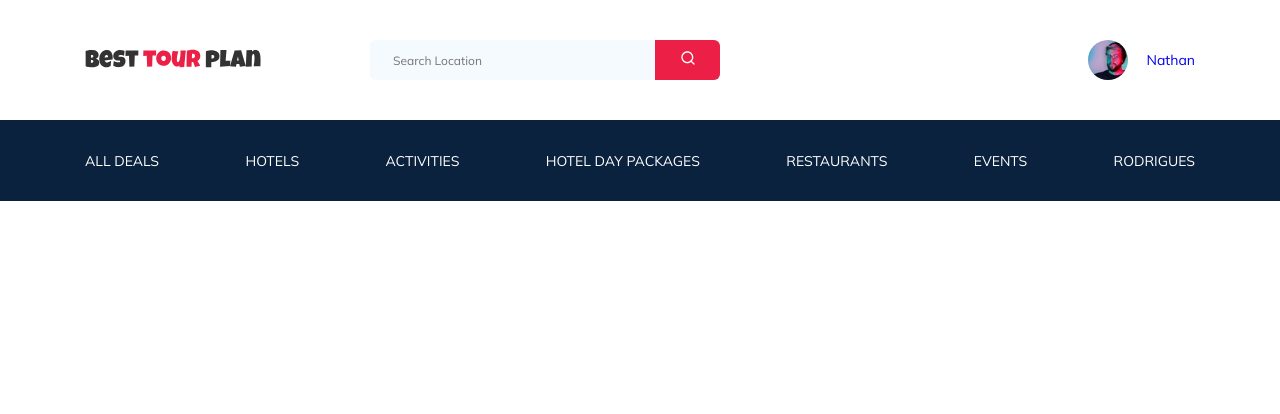
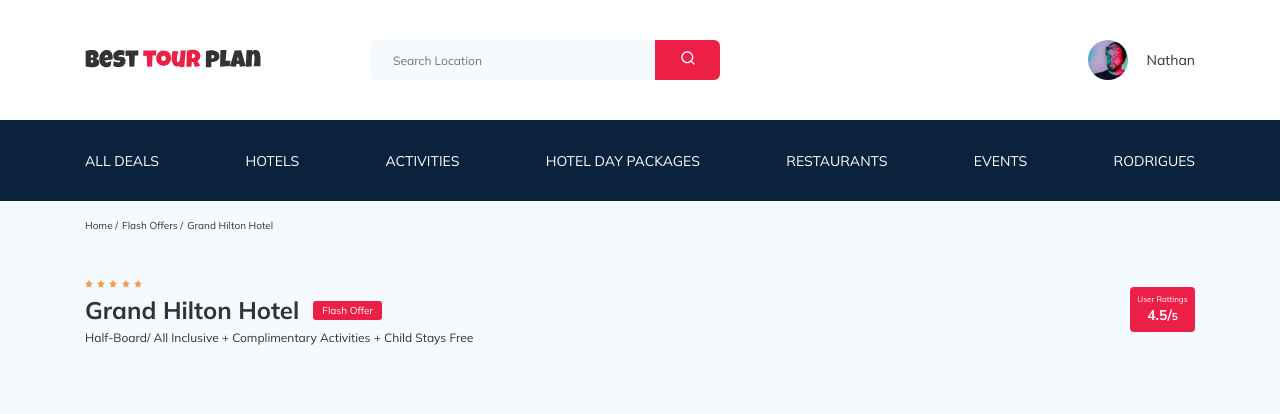
Before and after one commit to JuliaKhayrulina/tour-plan, a PHP site: page / in a window 1280 px wide. Shown: the top 414 px of the page. Run offline with PHP 8.4, Linux system fonts and the light colour scheme.

Commit message:
create: breadcrumb and hotel-info

```diff
--- a/css/style.css
+++ b/css/style.css
@@ -9,10 +9,15 @@ a {
 
 ul {
   list-style-type: none;
+  margin: 0;
 }
 
 img {
   max-width: 100%;
+}
+
+p {
+  margin: 0;
 }
 
 button {
@@ -22,6 +27,7 @@ button {
 
 body {
   font-family: 'Mulish', sans-serif;
+  background-color: #F5FAFE;
   color: #333333;
 }
 
@@ -483,6 +488,118 @@ template {
   margin-left: 18px;
   font-size: 14px;
   line-height: 18px;
+  color: #333333;
+}
+
+.breadcrumb-list {
+  display: -webkit-box;
+  display: -ms-flexbox;
+  display: flex;
+  -webkit-box-align: center;
+      -ms-flex-align: center;
+          align-items: center;
+  padding: 18px 0;
+}
+
+.breadcrumb-list__item {
+  font-size: 10px;
+  line-height: 13px;
+}
+
+.breadcrumb-list__item:not(:last-child)::after {
+  content: '/';
+  margin-right: 4px;
+}
+
+.breadcrumb-list__link {
+  color: inherit;
+}
+
+.hotel {
+  padding: 23px 0 70px;
+}
+
+.hotel-info {
+  display: -webkit-box;
+  display: -ms-flexbox;
+  display: flex;
+  -webkit-box-align: center;
+      -ms-flex-align: center;
+          align-items: center;
+  -webkit-box-pack: justify;
+      -ms-flex-pack: justify;
+          justify-content: space-between;
+}
+
+.hotel-info__offer {
+  margin-top: 4px;
+}
+
+.hotel-info__name {
+  margin: 4px 14px 0 0;
+}
+
+.hotel-info__description {
+  margin-top: 5px;
+}
+
+.hotel-name {
+  font-size: 24px;
+  line-height: 30px;
+}
+
+.hotel-wrapper {
+  display: -webkit-box;
+  display: -ms-flexbox;
+  display: flex;
+  -ms-flex-wrap: wrap;
+      flex-wrap: wrap;
+  -webkit-box-align: center;
+      -ms-flex-align: center;
+          align-items: center;
+}
+
+.hotel-description {
+  font-size: 12px;
+  line-height: 15px;
+}
+
+.stars {
+  -ms-flex-preferred-size: 100%;
+      flex-basis: 100%;
+}
+
+.offer {
+  padding: 3px 9px;
+  font-size: 10px;
+  line-height: 13px;
+  color: #fff;
+  border-radius: 3px;
+  background-color: #EC1F46;
+}
+
+.rating {
+  max-width: 65px;
+  min-height: 45px;
+  border-radius: 4px;
+  text-align: center;
+  color: #fff;
+  background-color: #EC1F46;
+}
+
+.rating__text {
+  font-size: 8px;
+  line-height: 10px;
+}
+
+.rating__counter {
+  font-weight: bold;
+  font-size: 14px;
+  line-height: 18px;
+}
+
+.rating__counter-sm {
+  font-size: 10px;
 }
 
 @media (max-width: 1200px) {
--- a/index.html
+++ b/index.html
@@ -10,7 +10,7 @@
       rel="stylesheet"
     />
     <link rel="stylesheet" href="./css/style.css" />
-    <title>Dest Tour Plan - Hotel Booking</title>
+    <title>Best Tour Plan - Hotel Booking</title>
   </head>
   <body>
     <header class="navbar">
@@ -20,7 +20,7 @@
             <img src="./img/horizontal-logo.svg" alt="Logo: Best Tour Plan" class="logo__image" />
           </a>
 
-          <form action="" class="search navbar__search">
+          <form action="#" class="search navbar__search">
             <input type="text" class="search__input" placeholder="Search Location" />
             <button class="search__btn">
               <img src="./img/search.svg" alt="icon: search" />
@@ -67,5 +67,47 @@
         </div>
       </nav>
     </header>
+
+    <nav class="breadcrumb">
+      <div class="container">
+        <ul class="breadcrumb-list">
+          <li class="breadcrumb-list__item">
+            <a href="#" class="breadcrumb-list__link">Home</a>
+          </li>
+          <li class="breadcrumb-list__item">
+            <a href="#" class="breadcrumb-list__link">Flash Offers</a>
+          </li>
+          <li class="breadcrumb-list__item">Grand Hilton Hotel</li>
+        </ul>
+      </div>
+    </nav>
+
+    <section class="hotel">
+      <div class="container">
+        <div class="hotel-info">
+          <div class="hotel-info__text">
+            <div class="hotel-wrapper">
+              <div class="stars">
+                <img src="./img/Star.svg" alt="star" />
+                <img src="./img/Star.svg" alt="star" />
+                <img src="./img/Star.svg" alt="star" />
+                <img src="./img/Star.svg" alt="star" />
+                <img src="./img/Star.svg" alt="star" />
+              </div>
+
+              <h1 class="hotel-name hotel-info__name">Grand Hilton Hotel</h1>
+              <span class="offer hotel-info__offer">Flash Offer</span>
+            </div>
+            <p class="hotel-description hotel-info__description">
+              Half-Board/ All Inclusive + Complimentary Activities + Child Stays Free
+            </p>
+          </div>
+          <div class="rating hotel-info__ratings">
+            <span class="rating__text">User Rattings</span>
+            <span class="rating__counter">4.5/<span class="rating__counter-sm">5</span></span>
+          </div>
+        </div>
+      </div>
+    </section>
   </body>
 </html>
--- a/sass/_media.sass
+++ b/sass/_media.sass
@@ -42,6 +42,22 @@
         width: 16px
         height: 1px
         background-color: $text-color
+  .stars
+    flex-basis: auto
+  .hotel
+    &-name
+      flex-basis: 100%
+    &-wrapper
+      justify-content: space-between
+    &-info
+      &__text
+        width: 100%
+      &__name
+        margin-top: 10px
+      &__ratings
+        display: none
+      &__offer
+        order: -1
 @media (max-width: 576px)
   .logo
     width: 99px
--- a/sass/_settings.sass
+++ b/sass/_settings.sass
@@ -4,13 +4,17 @@ a
   text-decoration: none
 ul
   list-style-type: none
+  margin: 0
 img
   max-width: 100%
+p
+  margin: 0
 button
   padding: 0
   border: none
 body
   font-family: 'Mulish', sans-serif
+  background-color: $secondary
   color: $text-color
 .container
   max-width: 1110px
--- a/sass/_variables.sass
+++ b/sass/_variables.sass
@@ -1,4 +1,5 @@
 $primary: #EC1F46
+$secondary: #F5FAFE
 $text-color: #333333
 $dark: #0A223D
 $light: #fff
--- /dev/null
+++ b/sass/blocks/_breadcrumbs.sass
@@ -0,0 +1,14 @@
+.breadcrumb
+  &-list
+    display: flex
+    align-items: center
+    padding: 18px 0
+    &__item
+      font-size: 10px
+      line-height: 13px
+      &:not(:last-child)
+        &::after
+          content: '/'
+          margin-right: 4px
+    &__link
+      color: inherit
--- a/sass/blocks/_header.sass
+++ b/sass/blocks/_header.sass
@@ -14,7 +14,6 @@
   &-menu
     background-color: $dark
     &__list
-      margin: 0
       padding: 31px 0
       display: flex
       align-items: center
@@ -63,3 +62,4 @@
     margin-left: 18px
     font-size: 14px
     line-height: 18px
+    color: $text-color
--- /dev/null
+++ b/sass/blocks/_hotel.sass
@@ -0,0 +1,47 @@
+.hotel
+  padding: 23px 0 70px
+  &-info
+    display: flex
+    align-items: center
+    justify-content: space-between
+    &__offer
+      margin-top: 4px
+    &__name
+      margin: 4px 14px 0 0
+    &__description
+      margin-top: 5px
+  &-name
+    font-size: 24px
+    line-height: 30px
+  &-wrapper
+    display: flex
+    flex-wrap: wrap
+    align-items: center
+  &-description
+    font-size: 12px
+    line-height: 15px
+.stars
+  flex-basis: 100%
+.offer
+  padding: 3px 9px
+  font-size: 10px
+  line-height: 13px
+  color: $light
+  border-radius: 3px
+  background-color: $primary
+.rating
+  max-width: 65px
+  min-height: 45px
+  border-radius: 4px
+  text-align: center
+  color: $light
+  background-color: $primary
+  &__text
+    font-size: 8px
+    line-height: 10px
+  &__counter
+    font-weight: bold
+    font-size: 14px
+    line-height: 18px
+  &__counter-sm
+    font-size: 10px
--- a/sass/style.sass
+++ b/sass/style.sass
@@ -2,4 +2,6 @@
 @import 'settings'
 @import 'normalize'
 @import 'blocks/header'
+@import 'blocks/breadcrumbs'
+@import 'blocks/hotel'
 @import 'media'
```
Also changed, not shown: other parts of css/style.css (+27 -1 lines), css/style.min.css, img/Star.svg (added), 2 other files.
